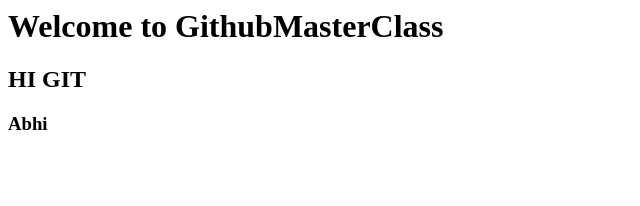
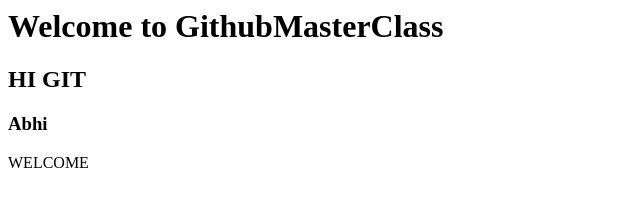
Before and after one commit to Abhijnaadapa/GITMASTERCLASS, a plain HTML site: page index.html in a window 1280 px wide. Shown: the whole page, without its empty margins (0-640 px from the left). Drawn offline with Linux system fonts and the light colour scheme.

Commit message:
Update index.html
Added a div

```diff
--- a/index.html
+++ b/index.html
@@ -1,3 +1,6 @@
 <h1>Welcome to GithubMasterClass</h1>
 <h2>HI GIT</h2>
 <h3>Abhi</h3>
+<div>
+  WELCOME
+</div>
```
